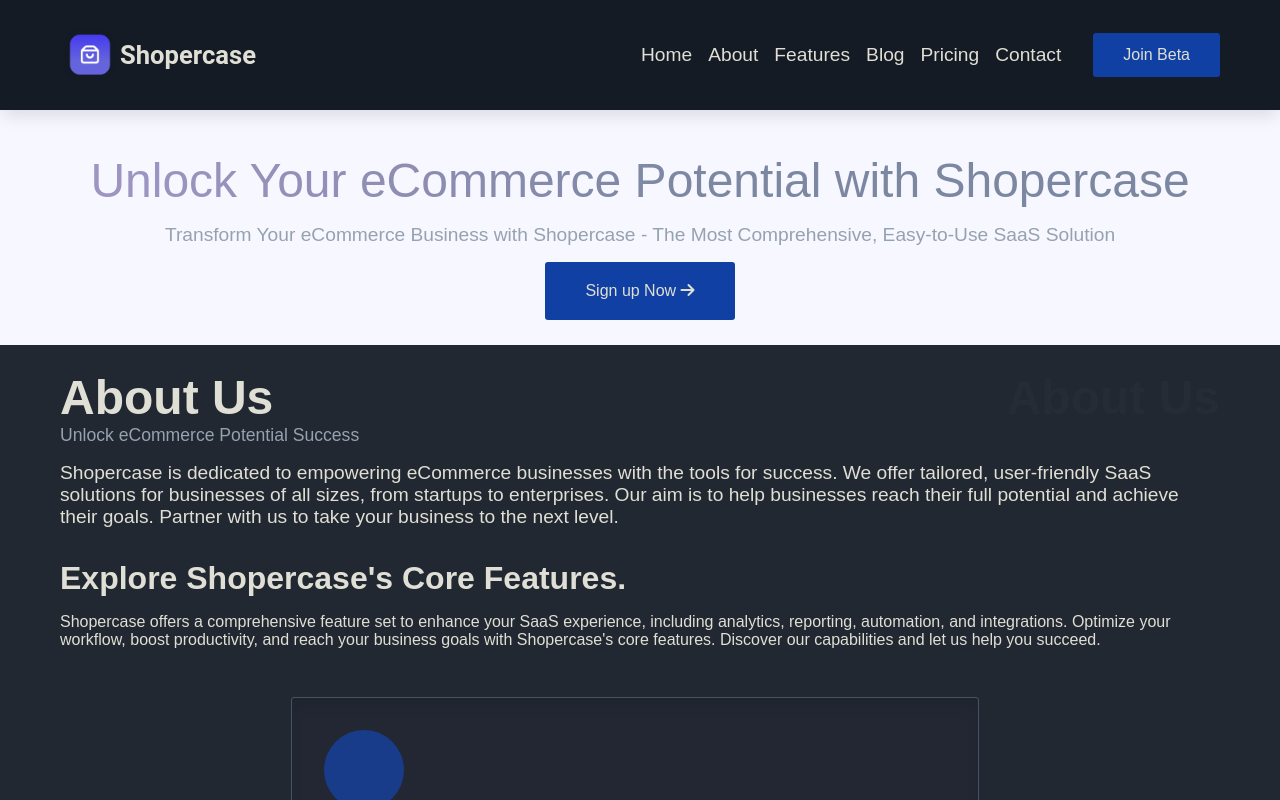
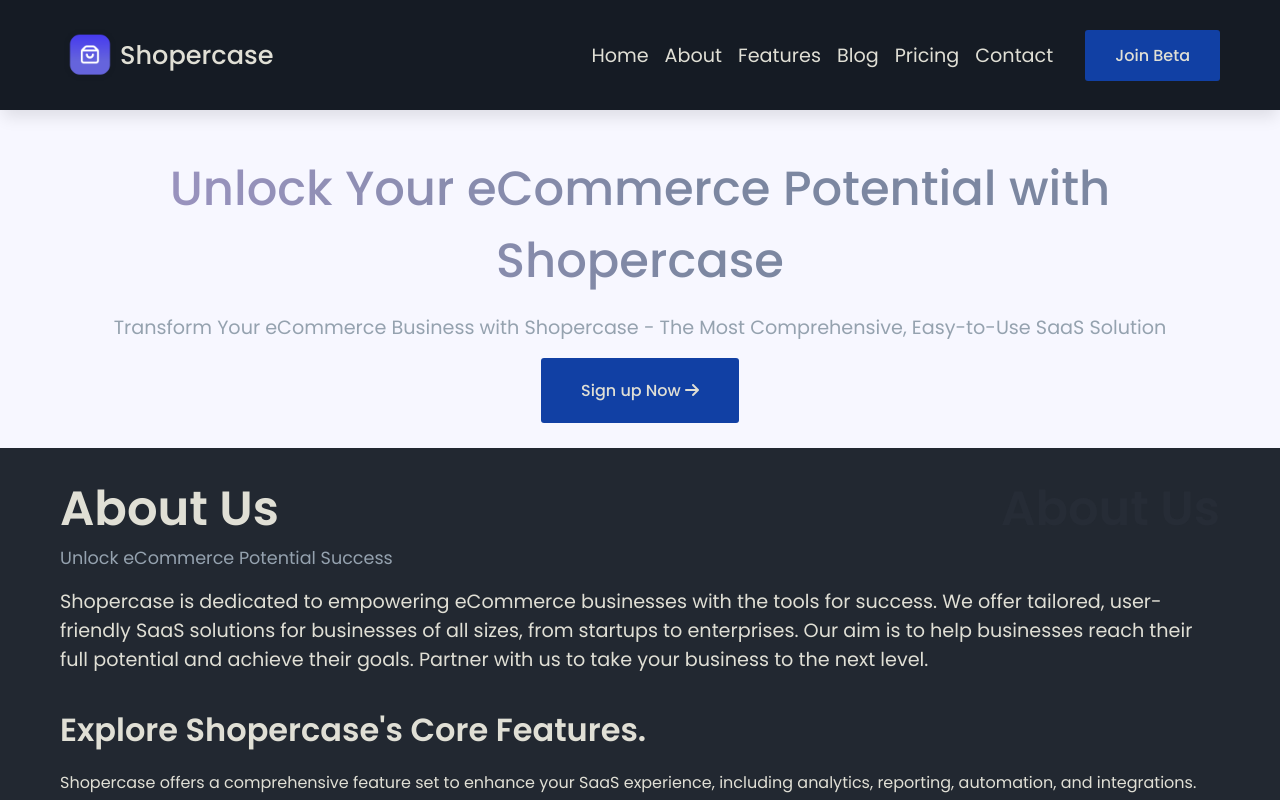
Before and after one commit to creative-tutorials/shopercase, a Next.js app: page / in a window 1280 px wide. Shown: the top 800 px of the page. Built offline with nearby package versions, Linux system fonts and the light colour scheme; no server answers.

Commit message:
💄 Fixed UI Bug - Font Issue

```diff
--- a/styles/Home.module.css
+++ b/styles/Home.module.css
@@ -24,7 +24,7 @@
 #logo h4 {
   color: var(--alabaser-whitish-color);
   font-size: 1.6rem;
-  font-family: "Roboto";
+  font-weight: 500;
 }
 #logo:hover {
   transform: translateY(-5px);
--- a/styles/globals.css
+++ b/styles/globals.css
@@ -1,3 +1,4 @@
+@import url("https://fonts.googleapis.com/css2?family=Poppins:ital,wght@0,200;0,300;0,400;0,500;0,600;0,700;0,800;0,900;1,200;1,300;1,400;1,500;1,700;1,800;1,900&display=swap");
 /* Variables storing colors  */
 :root {
   --ligth-theme: #f7f7ff;
```
